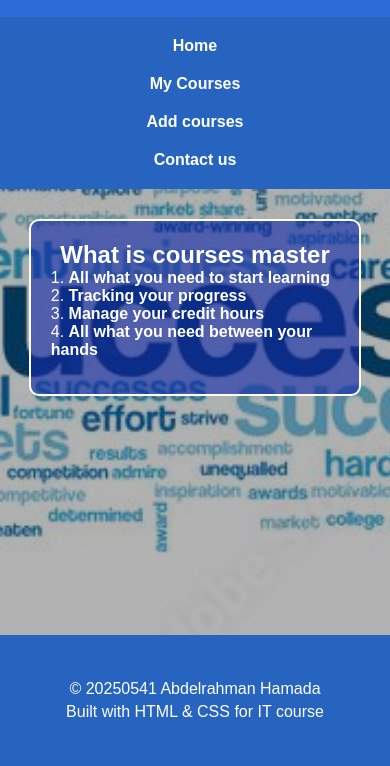
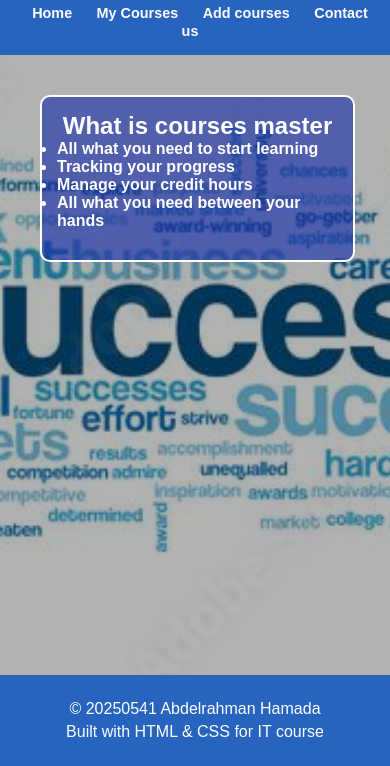
Before and after one commit to AbdelrahmanHamada814/AbdelrahmanHamada.github.io, a plain HTML site: page index.html in a window 390 px wide. Shown: the part 78-844 px from the top of the page. Drawn offline with Linux system fonts and the light colour scheme.

Commit message:
Add files via upload

```diff
--- a/css/style.css
+++ b/css/style.css
@@ -1,10 +1,10 @@
-*{
+* {
+    box-sizing: border-box;
     margin: 0;
     padding: 0;
-    box-sizing: border-box;
 }
 
-body{
+Body{
     margin:0;
     min-height: 100vh;
     font-family:Arial;
@@ -17,12 +17,11 @@ body{
     background-size: cover;
     background-position: center;
     background-repeat: no-repeat;
-    background-attachment: fixed;
 }
 
 header{
-    background:rgba(12, 90, 224, 0.8);
-    padding:20px;
+    background:rgba(12, 90, 244 ,0.7);
+    padding:10px;
     text-align:center;
 }
 
@@ -30,38 +29,36 @@ nav{
     background:rgb(39, 100, 192);
     padding:15px;
     text-align:center;
+    justify-content:center;
+    flex-wrap:wrap;
 }
 
 nav a{
     color:white;
-    margin:0 15px;
+    margin:10px;
     text-decoration:none;
     font-weight:bold;
 }
 
 nav a:hover{
-    color:rgb(0, 86, 179);
+    color:rgb(0, 255, 255);
 }
 
 main{
     flex: 1;
     padding:20px;
-    display: flex;
-    flex-direction: column;
-    align-items: center;
 }
 
 .about{
-    border: 2px solid aqua;
+    border: 3px;
     border-color: aqua;
     background-color: rgba(17, 40, 170, 0.6);
     border:2px solid ;
     padding:20px;
-    margin:20px 0;
+    margin:20px;
     border-radius:10px;
     text-align:center;
     width: 90%;
-    max-width: 800px;
 }
 
 .about h2 {
@@ -69,7 +66,6 @@ main{
 }
 
 .about ul{
-    list-style: position inside;
     margin-bottom: 15px;
     text-align: left;
 }
@@ -78,19 +74,17 @@ footer {
     background-color: rgb(39, 100, 192);
     color: white;
     text-align: center;
-    padding: 40px 20px;
+    padding: 20px 10px;
     margin-top: 60px;
 }
-
 footer p {
     margin: 5px 0;
 }
-
 table{
     width:100%;
     border-collapse:collapse;
     margin-top:20px;
-    background:rgba(17, 40, 170, 0.6);
+    background:rgba(17, 40, 170, 0.8);
 }
 
 th, td{
@@ -101,13 +95,12 @@ th, td{
 
 th{
     background:rgb(255, 255, 255);
-    color:black;
+    color:#000;
 }
 
 tr:hover{
     background:rgb(174, 174, 164);
 }
-
 .form-section{
     max-width:500px;
     margin:30px auto;
@@ -131,7 +124,6 @@ input, textarea{
     border:none;
     border-radius:5px;
     outline:none;
-    margin-bottom: 15px;
 }
 
 button{
@@ -142,13 +134,11 @@ button{
     border-radius:5px;
     font-weight:bold;
     cursor:pointer;
-    transition: 0,3s;
 }
 
 button:hover{
-    background:rgb(255, 255, 255);
+    background:rgb(174, 174, 164);
 }
-
 .contact-box{
     max-width:700px;
     margin:50px auto;
@@ -159,38 +149,14 @@ button:hover{
     border:2px solid rgb(39, 100, 192);
 }
 
+
 .contact-box p{
     margin:10px 0;
     font-size:18px;
 }
 
 @media (max-width: 768px) {
-
-    .about,
-    .form-section,
-    .contact-box {
-        width: 95%;
-        margin: 10px auto;
-        max-width: none;
-    }
-
-    nav {
-        display: flex;
-        flex-direction: column;
-        gap: 10px;
-    }
-
-    nav a {
-        margin: 5px 0;
-    }
-
-    table {
-        display: block;
-        overflow-x: auto;
-        white-space: nowrap;
-    }
+    header h1 { font-size: 1.6rem; }
+    nav a { margin: 5px 10px; font-size: 0.9rem; }
+    .about, .form-section, .contact-box { padding: 15px; }
 }
-
-*{
-    box-sizing: border-box;
-}
```
Also changed, not shown: My courses.html (+1 -1 lines).
